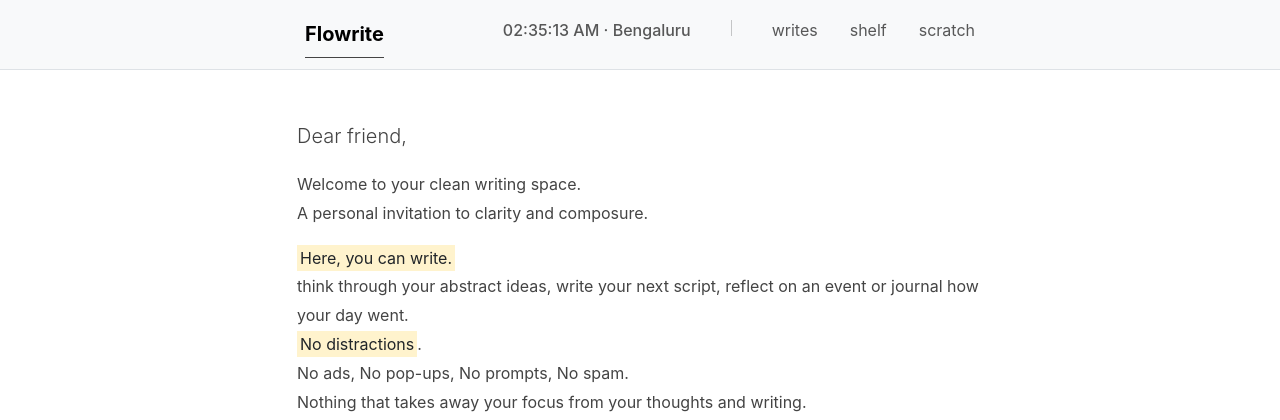
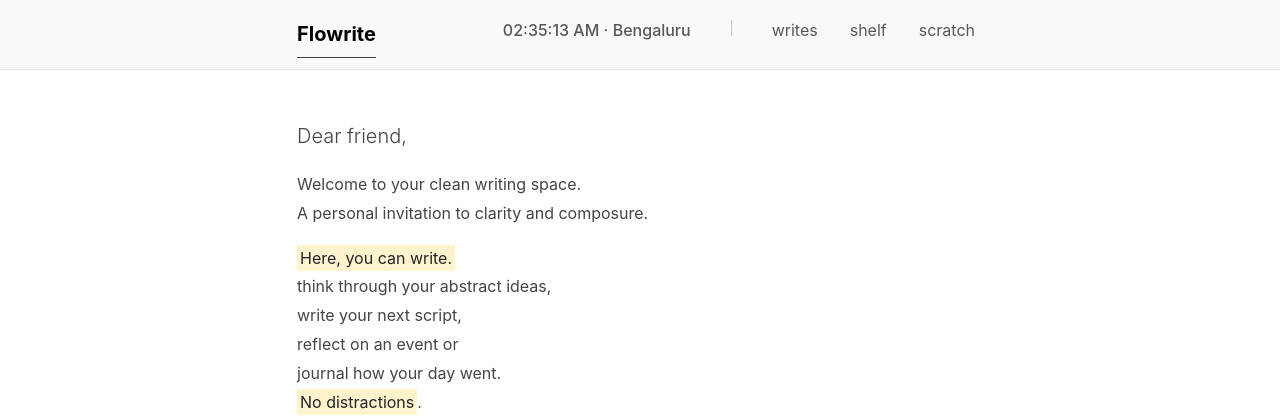
Before and after one commit to SathvikPN/flowrite, a Flask app: page / in a window 1280 px wide. Shown: the top 420 px of the page. Run offline with Flask 3, Linux system fonts and the light colour scheme.

Commit message:
make more visually aesthetic with line breaks

```diff
--- a/content/index_article.md
+++ b/content/index_article.md
@@ -4,8 +4,10 @@ Welcome to your clean writing space.
 A personal invitation to clarity and composure.
 
 <mark>Here, you can write.</mark>
-think through your abstract ideas, write your next script,
-reflect on an event or journal how your day went.
+think through your abstract ideas,
+write your next script,
+reflect on an event or
+journal how your day went.
 <mark>No distractions</mark>.
 No ads, No pop-ups, No prompts, No spam.
 Nothing that takes away your focus from your thoughts and writing.
--- a/static/styles.css
+++ b/static/styles.css
@@ -61,7 +61,7 @@ footer {
 .navbar-brand-title {
     font-size: 1.25rem;       /* Brand title font size */
     font-weight: bold;           /* Brand title font weight */
-    margin-left: 0.5rem;          /* Margin for brand title */
+    margin-right: 0.5rem;          /* Margin for brand title */
 }
 
 /* removed subtitle for now
```
